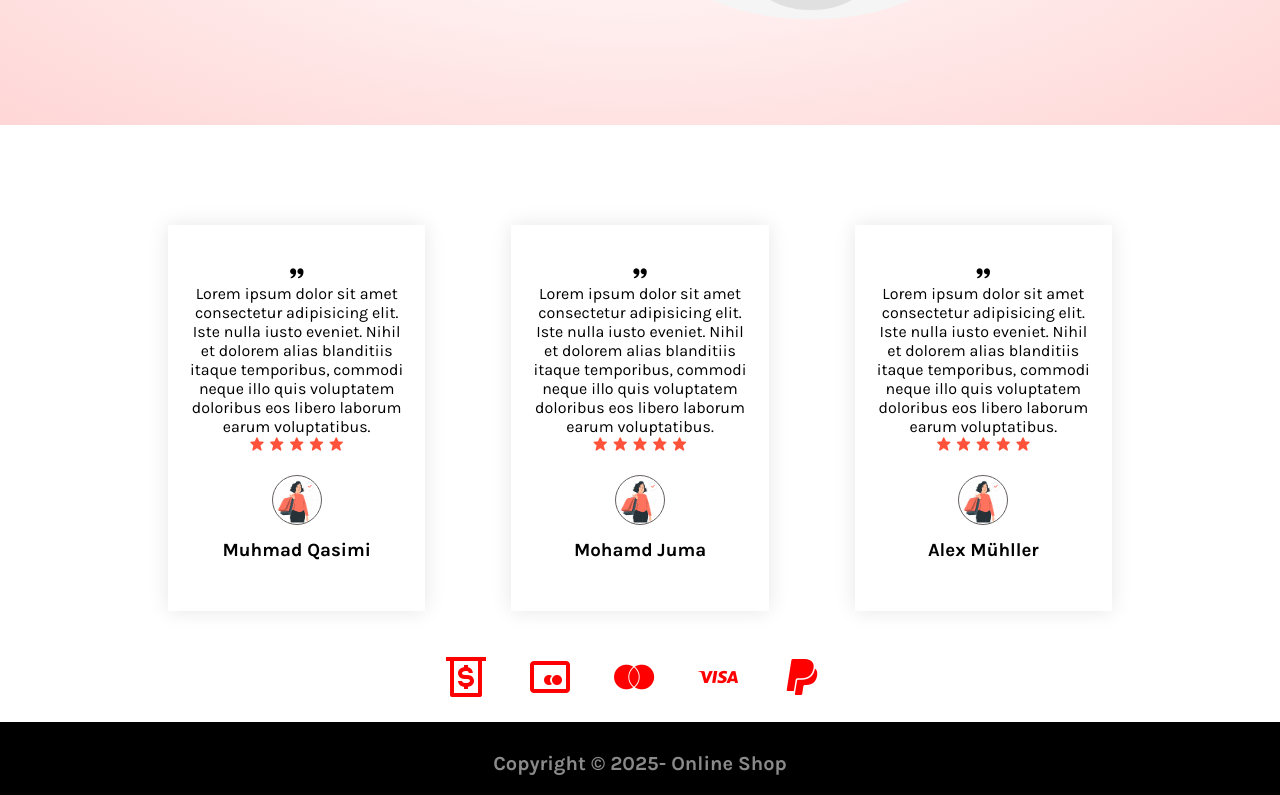
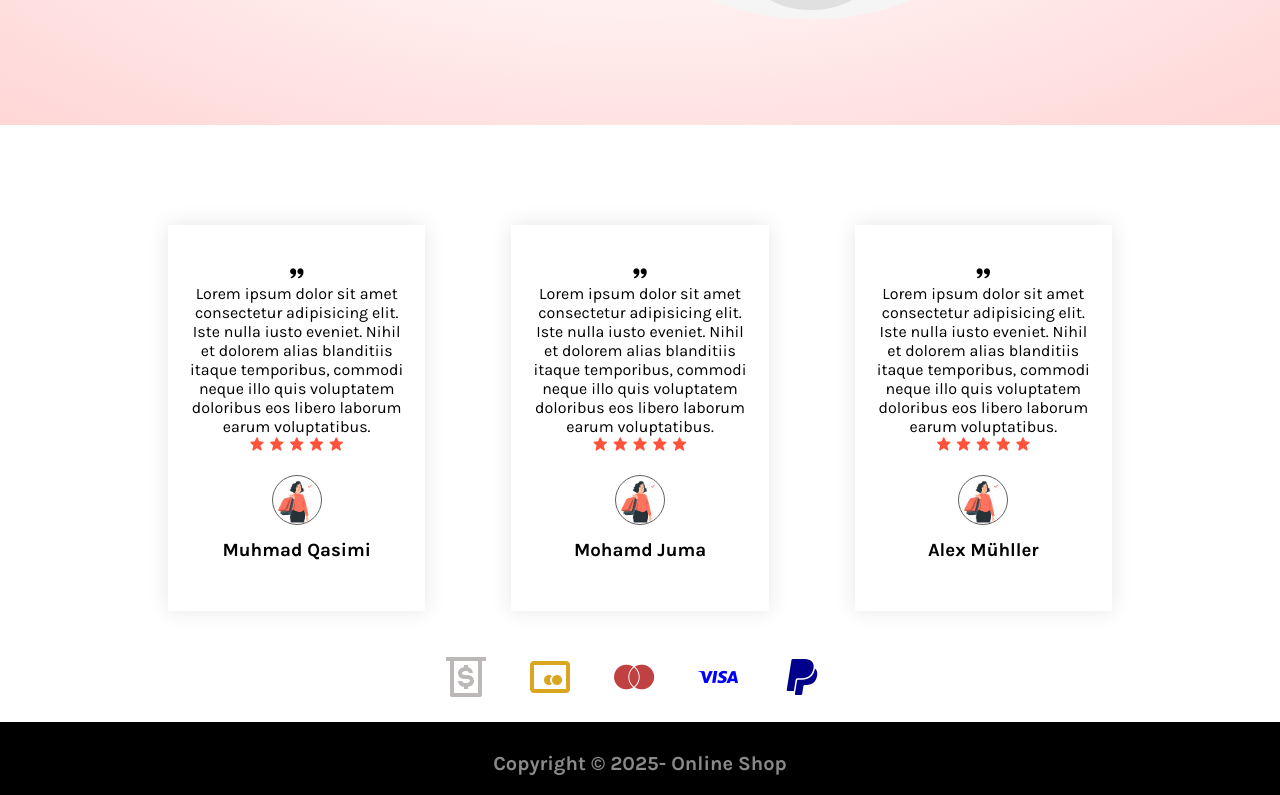
Before and after one commit to JumaQasimiM/shop, a plain HTML site: page index.html in a window 1280 px wide. Shown: the part 2156-2951 px from the top of the page. Drawn offline with nearby package versions, Linux system fonts and the light colour scheme.

Commit message:
Update style.css
add class to payment section

```diff
--- a/style.css
+++ b/style.css
@@ -82,6 +82,8 @@ p {
     transform: translateX(-50%)
 }
 
+
+
 /* header */
 .header {
     background: linear-gradient(#fff, #ffd6d6);
@@ -127,8 +129,8 @@ p {
 }
 
 .menu-item li a:hover {
-        transition: all 0.5s ease;
-        color: var(--main-color);
+    transition: all 0.5s ease;
+    color: var(--main-color);
 }
 
 .menu-item li a::before {
@@ -142,16 +144,17 @@ p {
     background-color: var(--main-color);
     transition: all 0.5s ease;
 }
+
 .menu-item li a:hover::before {
     width: 100%;
 }
 
-.bx-shopping-bag:hover{
+.bx-shopping-bag:hover {
     cursor: pointer;
     transform: translateY(-5px);
 }
 
-.count-icon{
+.count-icon {
     position: relative;
 
 }
@@ -389,6 +392,49 @@ h4 {
     color: red;
 }
 
+/* icon color */
+
+.paypal {
+    color: darkblue;
+    cursor: pointer;
+
+}
+
+.visa {
+    color: blue;
+    cursor: pointer;
+}
+
+.mastercard {
+    color: rgb(191, 65, 65);
+    cursor: pointer;
+}
+
+.credit-card {
+    color: goldenrod;
+    cursor: pointer;
+}
+
+.money {
+    color: rgba(146, 140, 140, 0.614);
+    cursor: pointer;
+}
+
+:where(.paypal, .visa, .mastercard, .credit-card, .money):hover {
+    /* transform: translateY(-5px); */
+    transform: scale(1.5);
+    transition: all 0.5s ease-in-out;
+}
+
+.payment:hover i:not(:hover) {
+    opacity: 0.8;
+}
+
+.payment i:hover {
+    opacity: 1;
+    filter: brightness(1.4);
+}
+
 /* footer */
 
 .footer {
@@ -460,9 +506,7 @@ h4 {
         margin-left: 50px;
         margin-right: 10px;
         margin-bottom: 10px;
-
     }
-
     nav ul li {
         color: var(--white-color);
     }
@@ -473,18 +517,13 @@ h4 {
         /* height: 300px; */
     }
 }
-
 @media screen and (max-width: 600px) {
     .row {
         text-align: center;
     }
-
     .col-2,
     .col-3,
     .col-4 {
         flex-basis: 100%;
-
     }
-
-
 }
```
